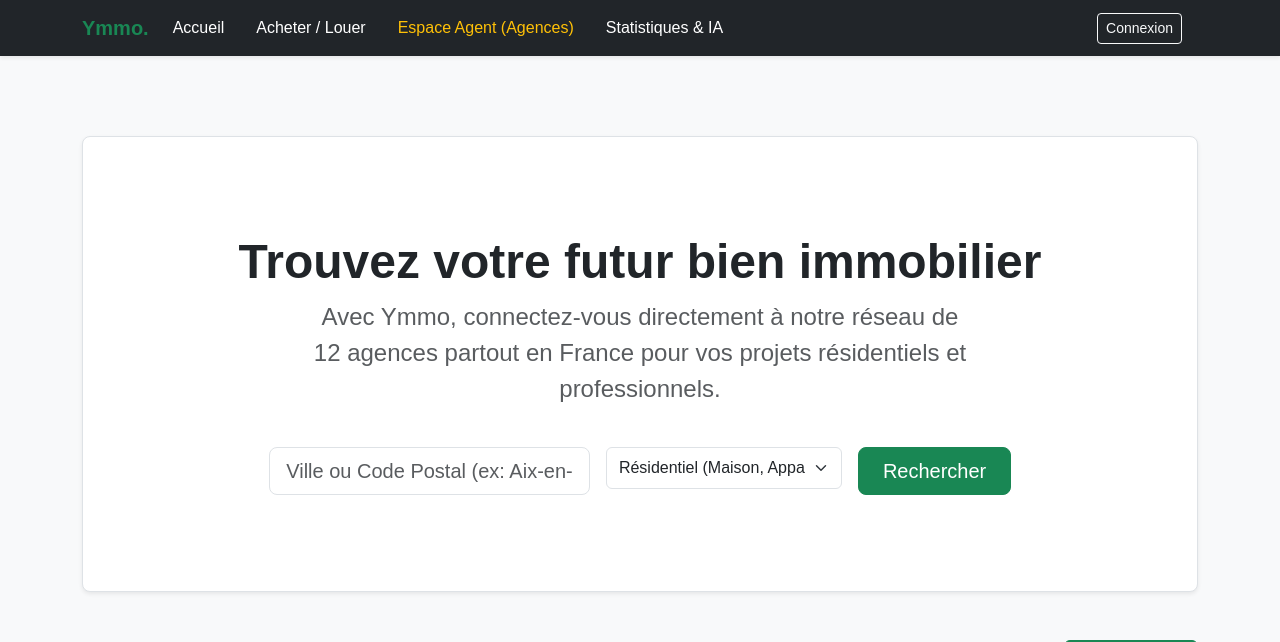
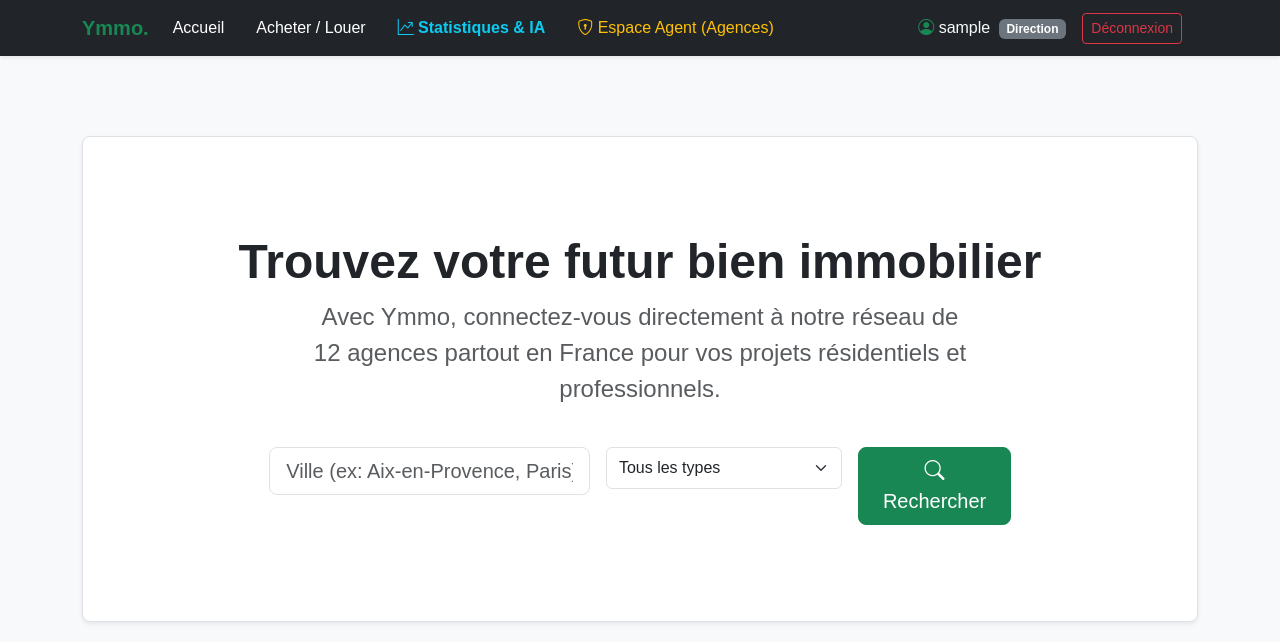
Before and after one commit to Bimbam103/uf-infra-dev, a Flask app: page / in a window 1280 px wide. Shown: the top 642 px of the page. Run offline with Flask 3, Linux system fonts and the light colour scheme; a user stored in the database is signed in.

Commit message:
change all index and main

```diff
--- a/ymmo_project/app/templates/base.html
+++ b/ymmo_project/app/templates/base.html
@@ -5,6 +5,7 @@
     <meta name="viewport" content="width=device-width, initial-scale=1.0">
     <title>{% block title %}Ymmo - Plateforme Immobilière{% endblock %}</title>
     <link href="https://cdn.jsdelivr.net/npm/bootstrap@5.3.0/dist/css/bootstrap.min.css" rel="stylesheet">
+    <link rel="stylesheet" href="https://cdn.jsdelivr.net/npm/bootstrap-icons@1.11.3/font/bootstrap-icons.min.css">
     <link rel="stylesheet" href="{{ url_for('static', filename='css/style.css') }}">
 </head>
 <body class="bg-light">
@@ -24,21 +25,42 @@
                         <a class="nav-link text-white" href="{{ url_for('main.index') }}">Acheter / Louer</a>
                     </li>
                     <li class="nav-item">
-                        <a class="nav-link text-warning" href="#">Espace Agent (Agences)</a>
+                        <a class="nav-link text-info fw-semibold" href="{{ url_for('main.stats') }}"><i class="bi bi-graph-up-arrow"></i> Statistiques & IA</a>
                     </li>
+                    {% if session.get('user_role') in ['Direction', 'Commercial'] %}
                     <li class="nav-item">
-                        <a class="nav-link text-white" href="{{ url_for('main.stats') }}">Statistiques & IA</a>
+                        <a class="nav-link text-warning" href="{{ url_for('main.ajouter_bien') }}"><i class="bi bi-shield-lock"></i> Espace Agent (Agences)</a>
                     </li>
+                    {% endif %}
                 </ul>
-                <div class="d-flex">
-                    <a href="{{ url_for('auth.login') }}" class="btn btn-outline-light btn-sm">Connexion</a>
+                <div class="d-flex align-items-center">
+                    {% if session.get('user_id') %}
+                        <span class="text-light me-3">
+                            <i class="bi bi-person-circle text-success"></i>
+                            {{ session.get('user_name') }}
+                            <small class="badge bg-secondary ms-1">{{ session.get('user_role') }}</small>
+                        </span>
+                        <a href="{{ url_for('auth.logout') }}" class="btn btn-sm btn-outline-danger">Déconnexion</a>
+                    {% else %}
+                        <a href="{{ url_for('auth.login') }}" class="btn btn-outline-light btn-sm">Connexion</a>
+                    {% endif %}
                 </div>
             </div>
-
         </div>
     </nav>
 
     <main class="container my-5">
+        {% with messages = get_flashed_messages(with_categories=true) %}
+            {% if messages %}
+                {% for category, message in messages %}
+                    <div class="alert alert-{{ category }} alert-dismissible fade show" role="alert">
+                        {{ message }}
+                        <button type="button" class="btn-close" data-bs-dismiss="box" data-bs-dismiss="alert" aria-label="Close"></button>
+                    </div>
+                {% endfor %}
+            {% endif %}
+        {% endwith %}
+
         {% block content %}
         {% endblock %}
     </main>
--- a/ymmo_project/app/templates/index.html
+++ b/ymmo_project/app/templates/index.html
@@ -6,22 +6,21 @@
 <div class="p-5 mb-4 bg-white rounded-3 shadow-sm border">
     <div class="container-fluid py-5 text-center">
         <h1 class="display-5 fw-bold text-dark">Trouvez votre futur bien immobilier</h1>
-        <p class="col-md-8 fs-4 mx-auto text-muted">Avec Ymmo, connectez-vous directement à notre réseau de 12 agences
-            partout en France pour vos projets résidentiels et professionnels.</p>
+        <p class="col-md-8 fs-4 mx-auto text-muted">Avec Ymmo, connectez-vous directement à notre réseau de 12 agences partout en France pour vos projets résidentiels et professionnels.</p>
 
-        <form class="row g-3 justify-content-center mt-4">
+        <form class="row g-3 justify-content-center mt-4" method="GET" action="{{ url_for('main.index') }}">
             <div class="col-md-4">
-                <input type="text" class="form-control form-control-lg"
-                    placeholder="Ville ou Code Postal (ex: Aix-en-Provence)...">
+                <input type="text" name="ville" class="form-control form-control-lg" placeholder="Ville (ex: Aix-en-Provence, Paris)..." value="{{ ville_recherche if ville_recherche }}">
             </div>
             <div class="col-md-3">
-                <select class="form-select form-control-lg">
-                    <option value="Résidentiel">Résidentiel (Maison, Appartement)</option>
-                    <option value="Professionnel">Professionnel (Bureaux, Local)</option>
+                <select name="type_bien" class="form-select form-control-lg">
+                    <option value="">Tous les types</option>
+                    <option value="Résidentiel" {% if type_recherche == 'Résidentiel' %}selected{% endif %}>Résidentiel (Maison, Appartement)</option>
+                    <option value="Professionnel" {% if type_recherche == 'Professionnel' %}selected{% endif %}>Professionnel (Bureaux, Local)</option>
                 </select>
             </div>
             <div class="col-md-2">
-                <button type="submit" class="btn btn-success btn-lg w-100">Rechercher</button>
+                <button type="submit" class="btn btn-success btn-lg w-100"><i class="bi bi-search"></i> Rechercher</button>
             </div>
         </form>
     </div>
@@ -31,16 +30,22 @@
     <div class="d-flex justify-content-between align-items-center mb-4">
         <h2 class="fw-bold text-dark mb-0">Nos dernières opportunités</h2>
         {% if session.get('user_role') in ['Direction', 'Commercial'] %}
-        <a href="{{ url_for('main.ajouter_bien') }}" class="btn btn-success"><i class="bi bi-plus-circle"></i> Ajouter un bien</a>
-            {% endif %}
+            <a href="{{ url_for('main.ajouter_bien') }}" class="btn btn-success"><i class="bi bi-plus-circle"></i> Ajouter un bien</a>
+        {% endif %}
     </div>
+
     <div class="row">
         {% for bien in biens %}
         <div class="col-md-4 mb-4">
             <div class="card h-100 shadow-sm border-0">
+                {% if bien.type_bien == 'Résidentiel' %}
+                    <img src="https://images.unsplash.com/photo-1600585154340-be6161a56a0c?auto=format&fit=crop&w=500&q=80" class="card-img-top" alt="Maison résidentielle" style="height: 200px; object-fit: cover;">
+                {% else %}
+                    <img src="https://images.unsplash.com/photo-1486406146926-c627a92ad1ab?auto=format&fit=crop&w=500&q=80" class="card-img-top" alt="Bureaux professionnels" style="height: 200px; object-fit: cover;">
+                {% endif %}
+
                 <div class="card-body">
-                    <span
-                        class="badge {% if bien.type_bien == 'Résidentiel' %}bg-primary{% else %}bg-info{% endif %} mb-2">
+                    <span class="badge {% if bien.type_bien == 'Résidentiel' %}bg-primary{% else %}bg-info{% endif %} mb-2">
                         {{ bien.type_bien }}
                     </span>
                     <h5 class="card-title fw-bold text-dark">{{ bien.titre }}</h5>
@@ -55,7 +60,7 @@
         </div>
         {% else %}
         <div class="col-12 text-center py-4 bg-white rounded-3 border">
-            <p class="text-muted mb-0">Aucun bien immobilier n'est disponible pour le moment.</p>
+            <p class="text-muted mb-0">Aucun bien immobilier ne correspond à vos critères de recherche.</p>
         </div>
         {% endfor %}
     </div>
@@ -65,17 +70,19 @@
     <div class="col-md-6 mb-3">
         <div class="h-100 p-5 text-white bg-success rounded-3 shadow-sm">
             <h2>Analyse de Marché Intégrée</h2>
-            <p>Notre plateforme utilise des algorithmes d'analyse de données pour estimer au plus juste la valeur des
-                biens en fonction des tendances du marché actuel.</p>
-            <button class="btn btn-outline-light" type="button">Voir les tendances</button>
+            <p>Notre plateforme utilise des algorithmes d'analyse de données pour estimer au plus juste la valeur des biens en fonction des tendances du marché actuel.</p>
+            <a href="{{ url_for('main.stats') }}" class="btn btn-outline-light">Voir les tendances</a>
         </div>
     </div>
     <div class="col-md-6 mb-3">
         <div class="h-100 p-5 bg-white border rounded-3 shadow-sm">
             <h2>Espace Collaboratif</h2>
-            <p>Commerciaux du groupe Ymmo ? Connectez-vous pour gérer vos mandats, suivre vos clients et analyser
-                l'activité de votre agence locale.</p>
-            <button class="btn btn-outline-dark" type="button">Accéder à l'intranet</button>
+            <p>Commerciaux du groupe Ymmo ? Connectez-vous pour gérer vos mandats, suivre vos clients et analyser l'activité de votre agence locale.</p>
+            {% if session.get('user_id') %}
+                <a href="{{ url_for('main.index') }}" class="btn btn-outline-dark disabled">Accès Intranet Actif</a>
+            {% else %}
+                <a href="{{ url_for('auth.login') }}" class="btn btn-outline-dark">Accéder à l'intranet</a>
+            {% endif %}
         </div>
     </div>
 </div>
```
